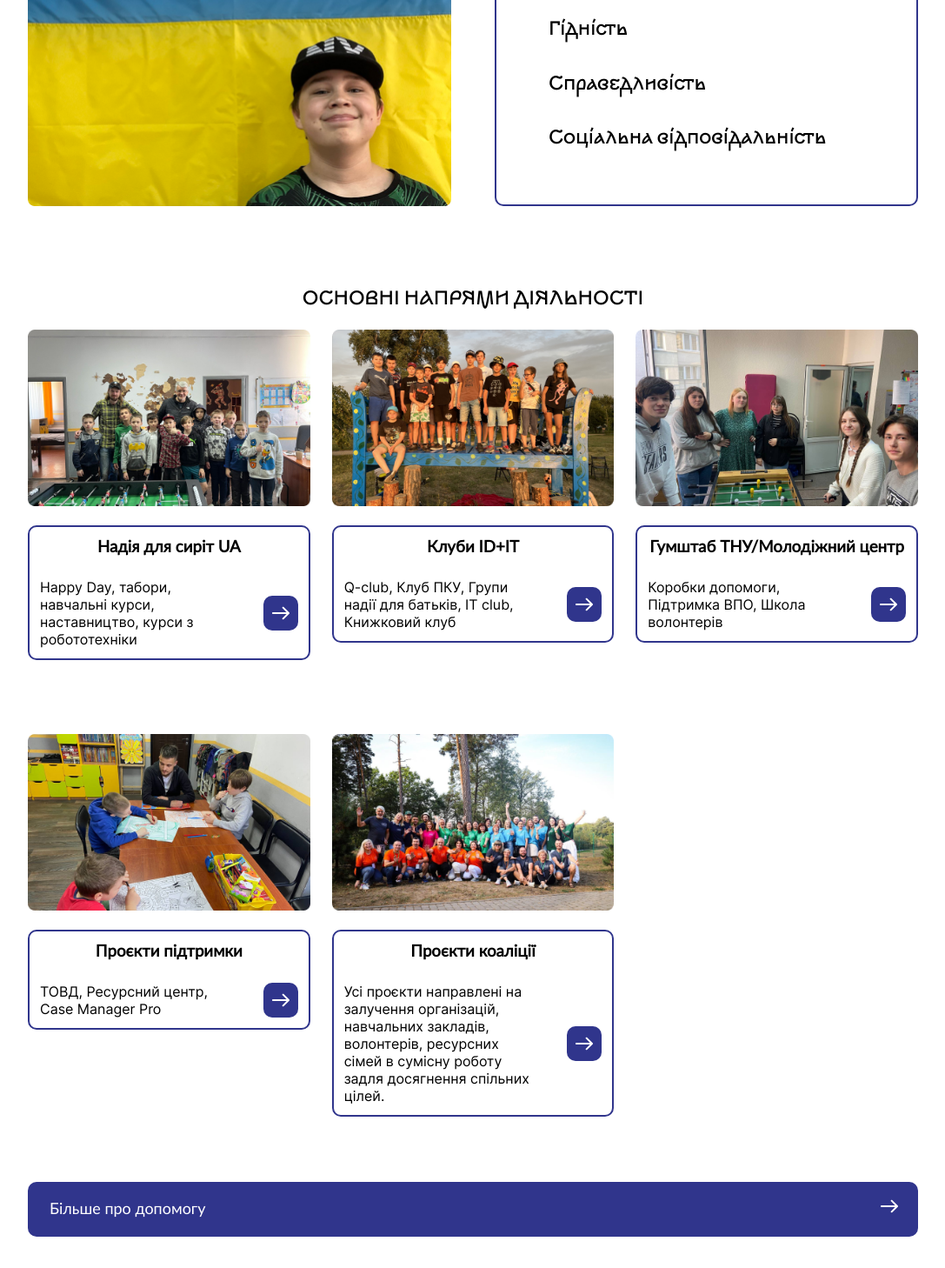
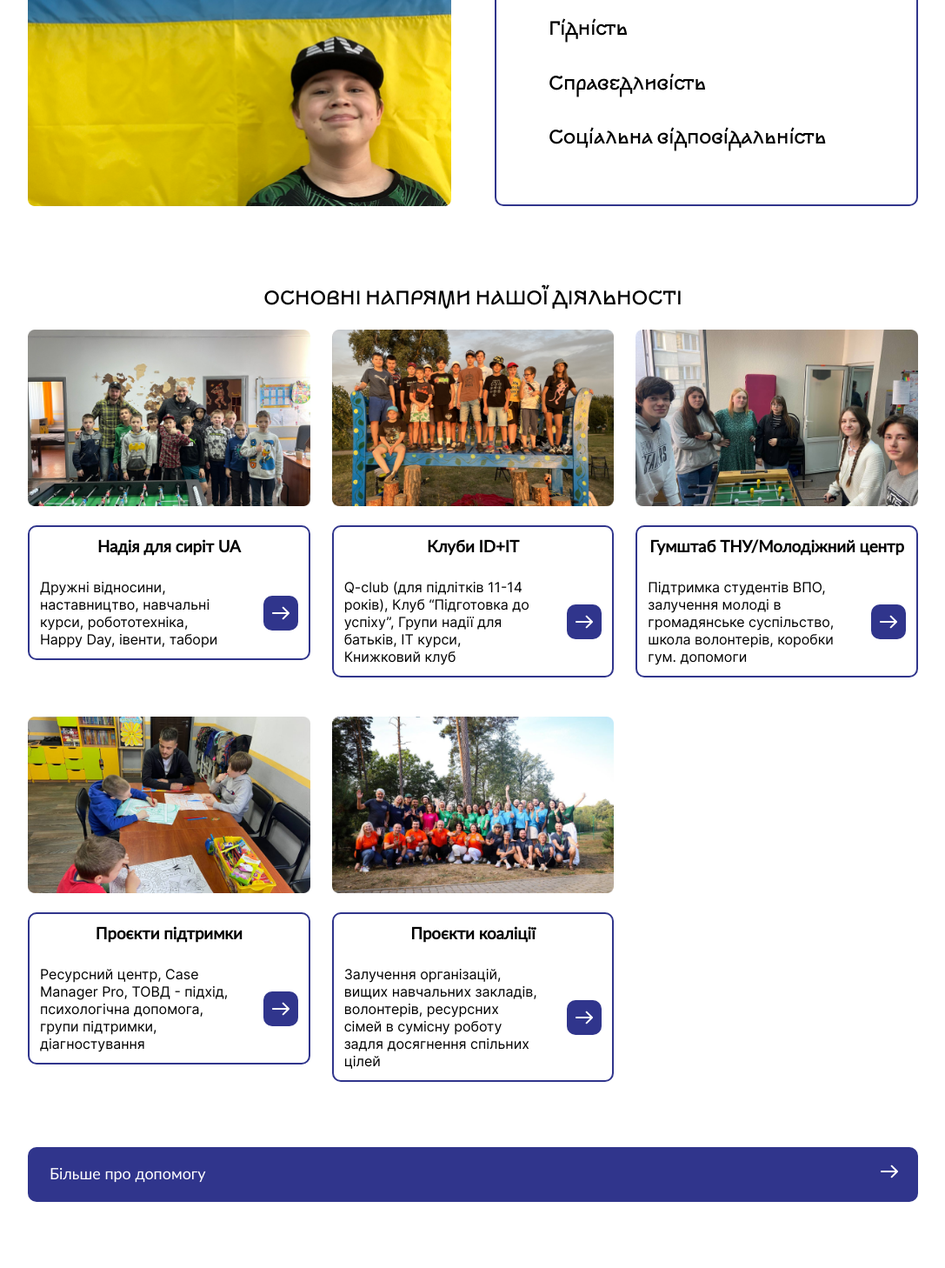
Before and after one commit to teenit/people-ua-v2, a React (Create React App) app: page / in a window 1280 px wide. Shown: the part 1457-2915 px from the top of the page at 87% size, without its empty margins (96-1183 px from the left). Built offline with nearby package versions, Linux system fonts and the light colour scheme.

Commit message:
text fix

```diff
--- a/src/components/Pages/FrontPage.jsx
+++ b/src/components/Pages/FrontPage.jsx
@@ -54,27 +54,27 @@ const FrontPage = () => {
     {
       imgUrl: directionsImg1,
       title: "Надія для сиріт UA",
-      description: "Happy Day, табори, навчальні курси, наставництво, курси з робототехніки"
+      description: "Дружні відносини, наставництво, навчальні курси, робототехніка, Happy Day, івенти, табори"
     },
     {
       imgUrl: directionsImg2,
       title: "Клуби ID+IT",
-      description: "Q-club, Клуб ПКУ, Групи надії для батьків, IT club, Книжковий клуб"
+      description: "Q-club (для підлітків 11-14 років), Клуб “Підготовка до успіху”, Групи надії для батьків, IT курси, Книжковий клуб"
     },
     {
       imgUrl: directionsImg3,
       title: "Гумштаб ТНУ/Молодіжний центр",
-      description: "Коробки допомоги, Підтримка ВПО, Школа волонтерів"
+      description: "Підтримка студентів ВПО, залучення молоді в громадянське суспільство, школа волонтерів, коробки гум. допомоги"
     },
     {
       imgUrl: directionsImg4,
       title: "Проєкти підтримки",
-      description: "ТОВД, Ресурсний центр, Case Manager Pro"
+      description: "Ресурсний центр, Case Manager Pro, ТОВД - підхід, психологічна допомога, групи підтримки, діагностування"
     },
     {
       imgUrl: directionsImg5,
       title: "Проєкти коаліції",
-      description: "Усі проєкти направлені на залучення організацій, навчальних закладів, волонтерів, ресурсних сімей в сумісну роботу задля досягнення спільних цілей."
+      description: "Залучення організацій, вищих навчальних закладів, волонтерів, ресурсних сімей в сумісну роботу задля досягнення спільних цілей"
     },
   ]
 
@@ -185,11 +185,13 @@ const FrontPage = () => {
               setVision({ ...vision, vision: false, mission: false, goals: !vision.goals })
             }}>
               <div className={`${s.vision__card__content} ${s.vision__desc}`}>
-                <p>Допомога, підтримка та захист прав дітей, сімей та молоді;<br />
-                  Всесторонній розвиток та залучення до участі в громадянському суспільстві;<br />
-                  Поширення здорового способу  життя, сімейних цінностей та духовності;<br />
-                  Сприяння тому, щоб усі діти жили у родинах.
-                </p>
+                <ul>
+                  <li>Допомога, підтримка та захист прав дітей, сімей та молоді</li>
+                  <li>Їх всесторонній розвиток та залучення до участі в громадянському суспільстві</li>
+                  {/* <li>Поширення українських та сімейних цінностей, духовності та здорового способу життя</li>
+                  <li>Сприяння тому, щоб усі діти жили у родинах.</li> */}
+                </ul>
+
                 <div className={s.vision__arrow__wrap}>
                   <img src={visionArrow} alt="" />
                 </div>
@@ -220,7 +222,7 @@ const FrontPage = () => {
 
 
         <div className={s.directions__wrap}>
-          <h2 className={s.title}>Основні напрями діяльності</h2>
+          <h2 className={s.title}>Основні напрями нашої діяльності</h2>
           <div className={s.directions__cards__wrap}>
             {directionsData.map((item, index) => {
               return (
--- a/src/components/Pages/FrontPage.module.css
+++ b/src/components/Pages/FrontPage.module.css
@@ -89,7 +89,6 @@
     flex-direction: column;
     align-items: center;
     justify-content: center;
-    text-align: center;
     height: 125px;
     width: 50%;
     margin: auto;
@@ -106,7 +105,8 @@
     align-items: center;
     margin-left: 0;
 }
-.vision__card__content p{
+.vision__card__content > p{
+    text-align: center;
     margin: 0;
 }
 .vision__card:hover {
```
